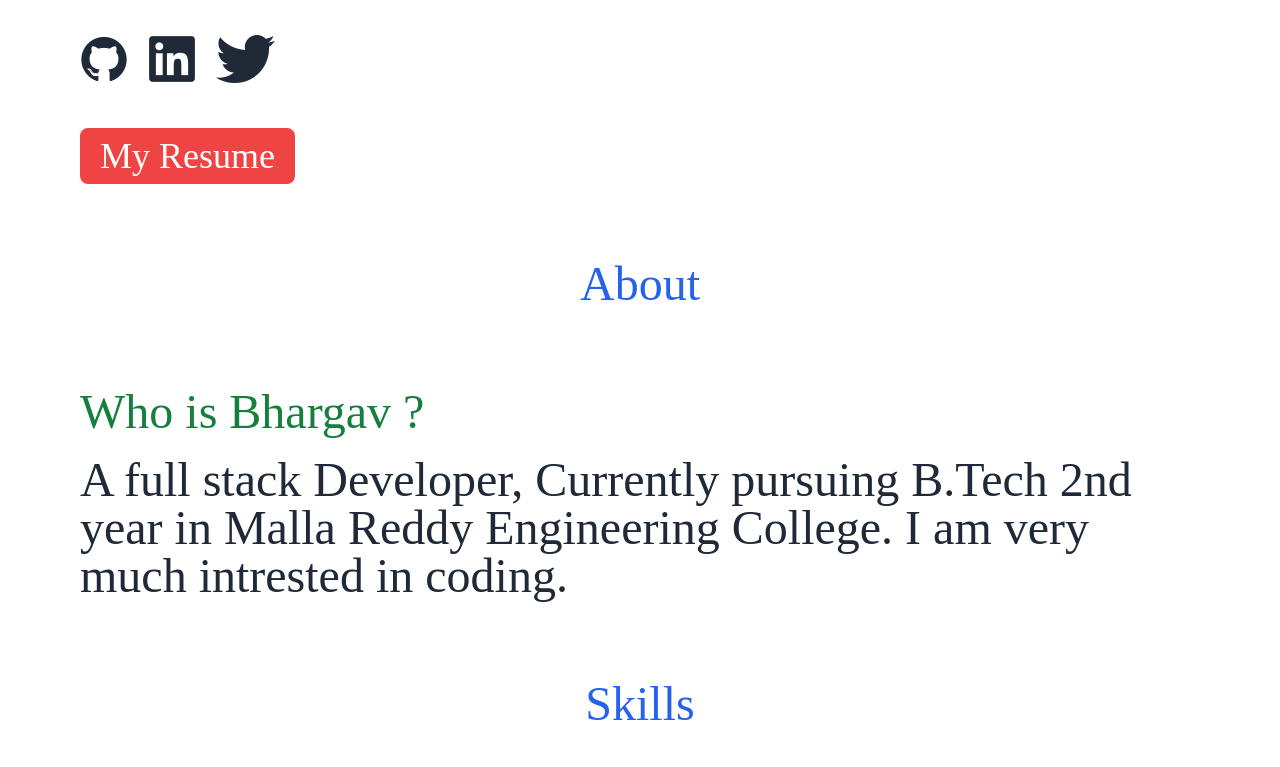
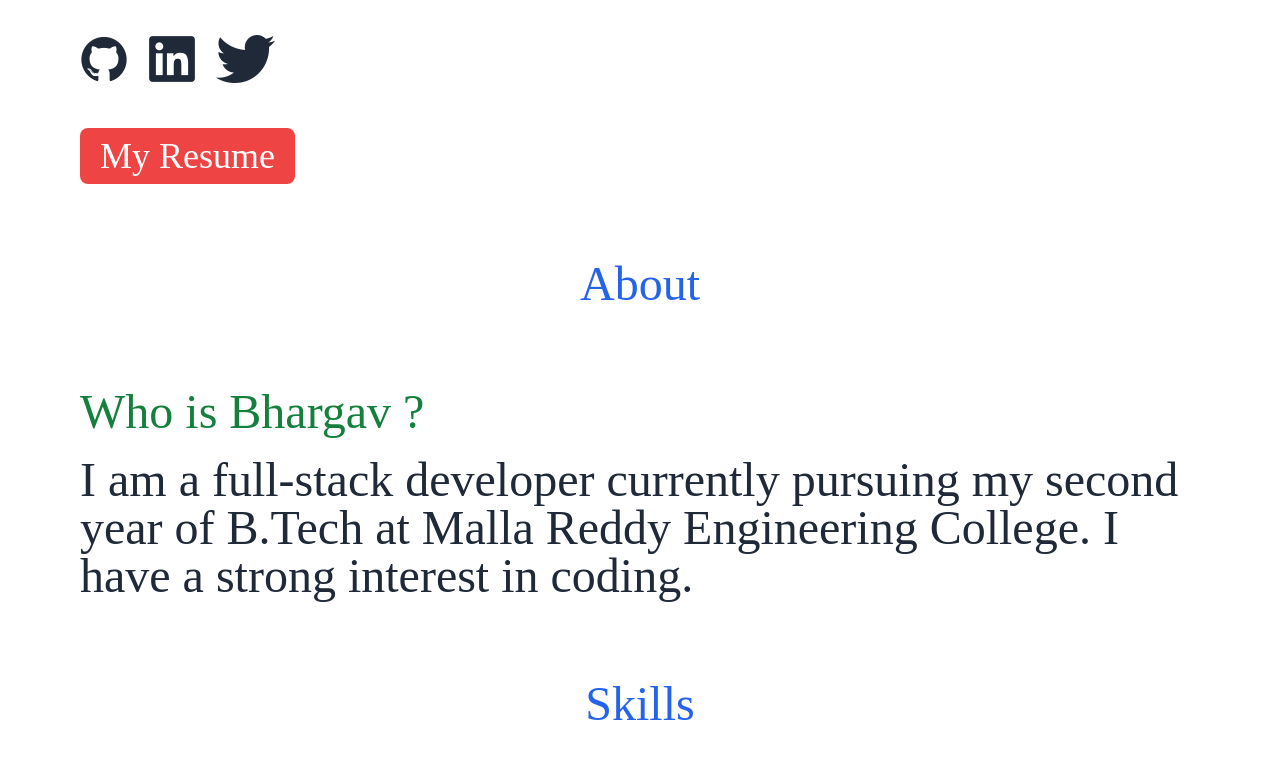
Before and after one commit to maradabhargavnaidu/Bhargav-Portfolio, a React (Create React App) app: page / in a window 1280 px wide. Shown: the part 381-1148 px from the top of the page. Built offline with nearby package versions, Linux system fonts and the light colour scheme; a web font is replaced by a local one.

Commit message:
update info

```diff
--- a/src/Components/About.js
+++ b/src/Components/About.js
@@ -11,8 +11,9 @@ const About = () => {
         <div className="space-y-5 py-20 text-left">
           <p className="text-green-700">Who is Bhargav ?</p>
           <p className="md:text-5xl text-left text-4xl">
-            A full stack Developer, Currently pursuing B.Tech 2nd year in Malla
-            Reddy Engineering College. I am very much intrested in coding.
+            I am a full-stack developer currently pursuing my second year of
+            B.Tech at Malla Reddy Engineering College. I have a strong interest
+            in coding.
           </p>
         </div>
       </div>
```
